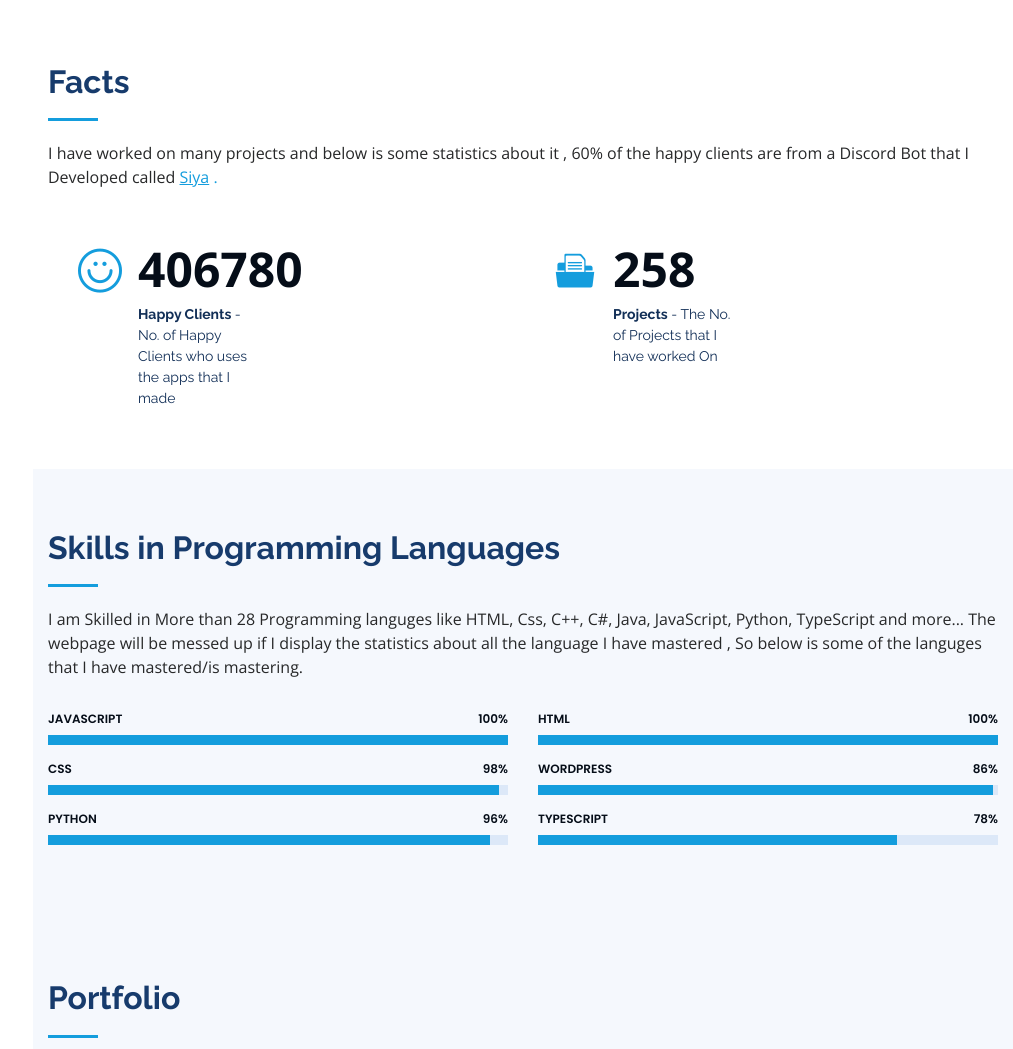
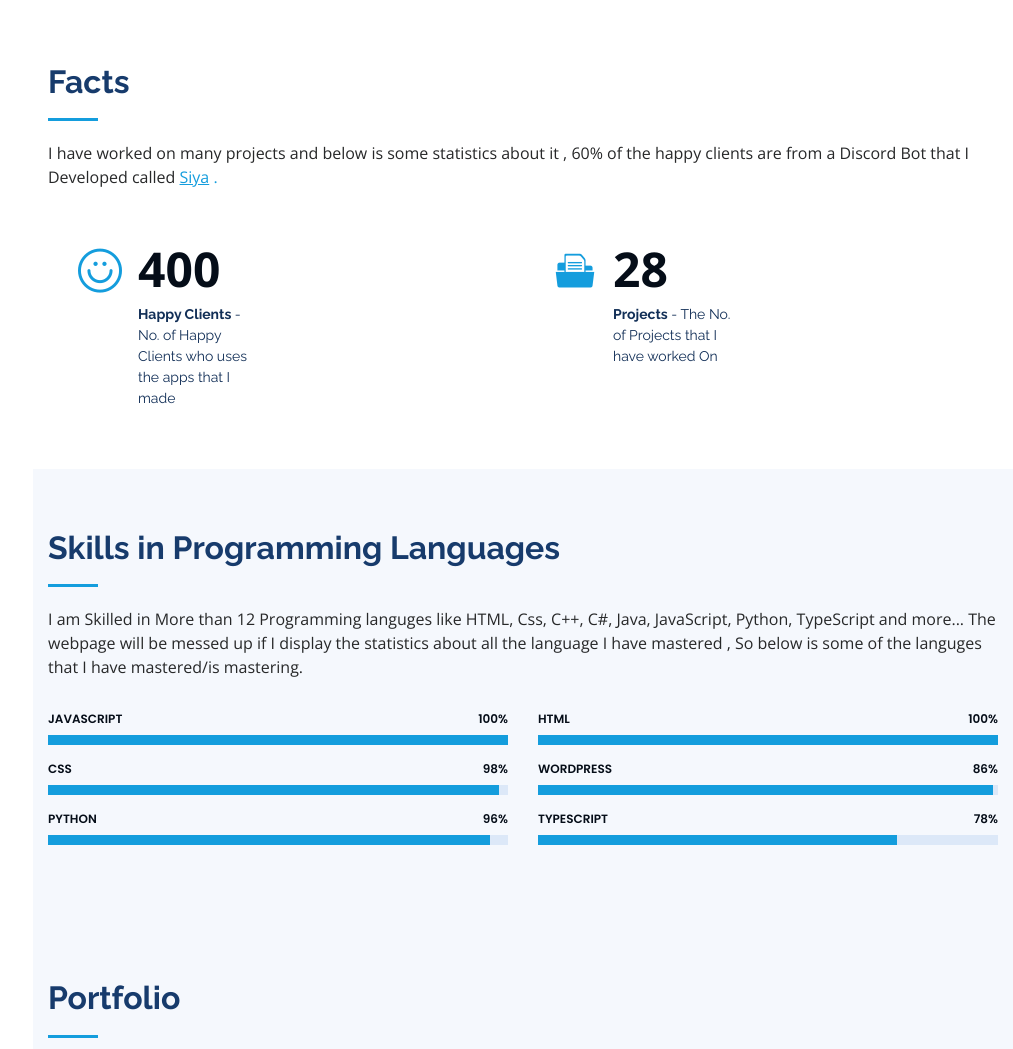
Before and after one commit to Codder-ABHI/abhi.fun, a plain HTML site: page index.html in a window 1280 px wide. Shown: the part 1311-2360 px from the top of the page, without its empty margins (267-1280 px from the left). Drawn offline with nearby package versions, Linux system fonts and the light colour scheme.

Commit message:
Update index.html

```diff
--- a/index.html
+++ b/index.html
@@ -149,7 +149,7 @@
           <div class="col-lg-3 col-md-6 d-md-flex align-items-md-stretch" data-aos="fade-up">
             <div class="count-box">
               <i class="icofont-simple-smile"></i>
-              <span data-toggle="counter-up">406780</span>
+              <span data-toggle="counter-up">400</span>
               <p><strong>Happy Clients</strong> - No. of Happy Clients who uses the apps that I made</p>
             </div>
           </div>
@@ -164,7 +164,7 @@
           <div class="col-lg-3 col-md-6 d-md-flex align-items-md-stretch" data-aos="fade-up" data-aos-delay="100">
             <div class="count-box">
               <i class="icofont-document-folder"></i>
-              <span data-toggle="counter-up">258</span>
+              <span data-toggle="counter-up">28</span>
               <p><strong>Projects</strong> - The No. of Projects that I have worked On</p>
             </div>
           </div>
@@ -180,7 +180,7 @@
 
         <div class="section-title">
           <h2>Skills in Programming Languages</h2>
-          <p>I am Skilled in More than 28 Programming languges like HTML, Css, C++, C#, Java, JavaScript, Python, TypeScript and more... The webpage will be messed up if I display the statistics about all the language I have mastered , So below is some of the languges that I have mastered/is mastering.</p>
+          <p>I am Skilled in More than 12 Programming languges like HTML, Css, C++, C#, Java, JavaScript, Python, TypeScript and more... The webpage will be messed up if I display the statistics about all the language I have mastered , So below is some of the languges that I have mastered/is mastering.</p>
         </div>
 
         <div class="row skills-content">
```
